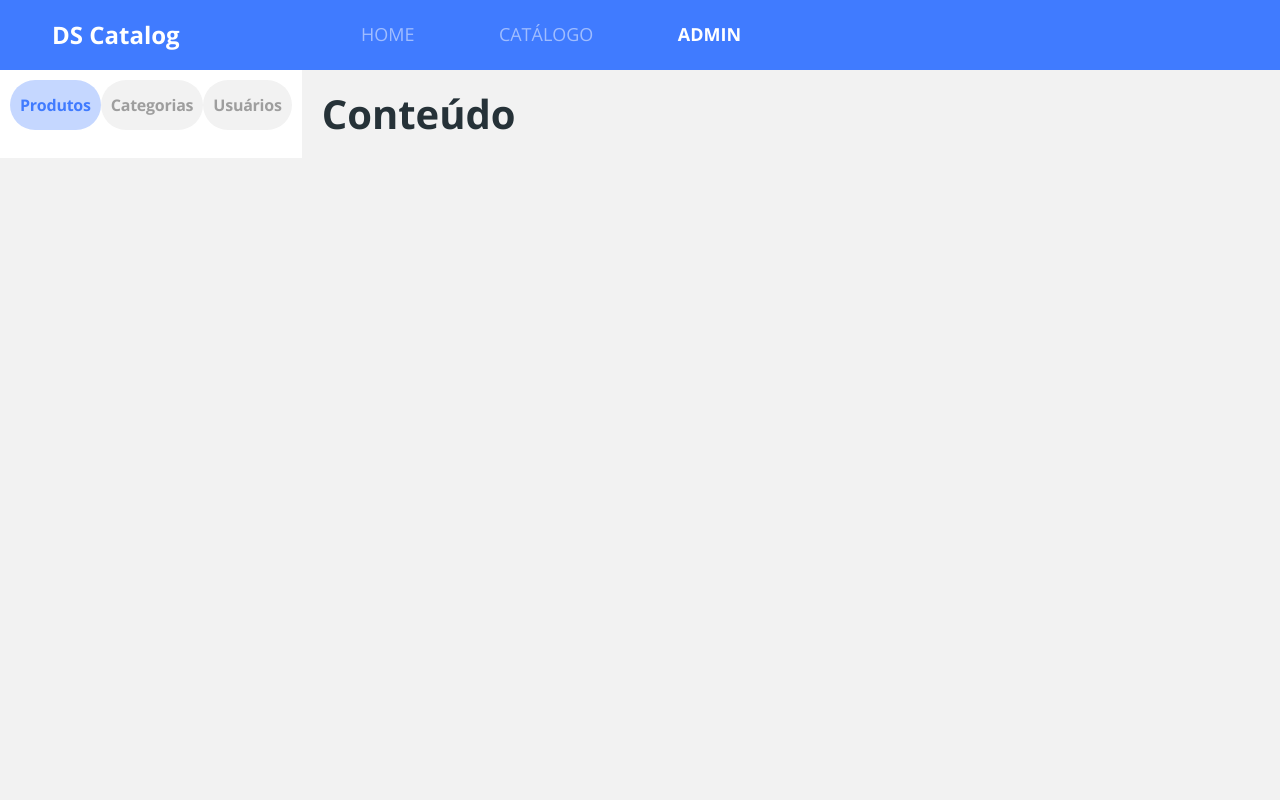
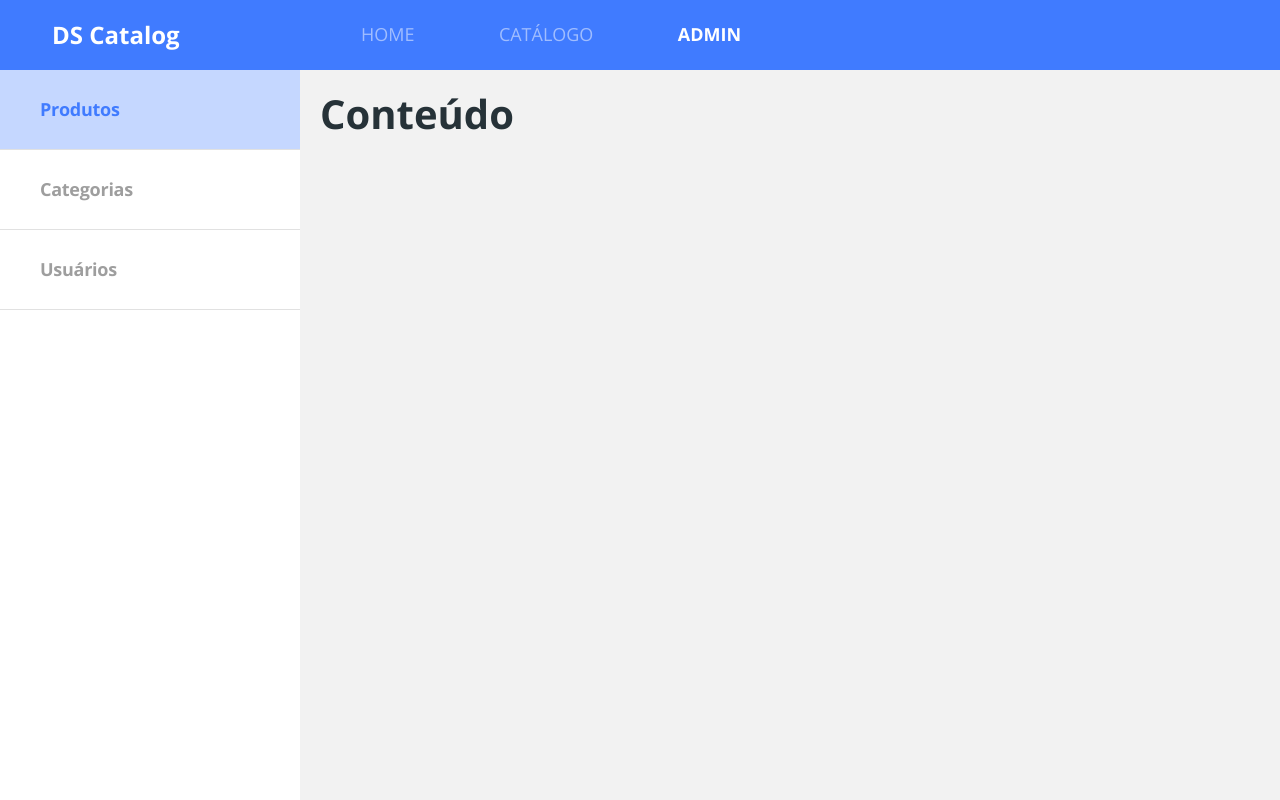
Before and after one commit to renanrosas-zz/dscatalog-bootcamp-devsuperior, a React (Create React App) app in the folder frontweb/: page /admin in a window 1280 px wide. Built offline with nearby package versions, Linux system fonts and the light colour scheme.

Commit message:
Admin Navbar layout responsive

```diff
--- a/frontweb/src/pages/Admin/Navbar/styles.css
+++ b/frontweb/src/pages/Admin/Navbar/styles.css
@@ -33,3 +33,32 @@
 .admin-nav-item p {
     margin-bottom: 0;
 }
+
+@media (min-width: 768px) {
+    .admin-nav-item {
+        min-width: 220px;
+    }
+}
+
+@media (min-width: 1200px) {
+    ul {
+        justify-content: unset;
+        flex-direction: column;
+    }
+
+    .admin-nav-container {
+        padding: 0;
+        width: 300px;
+        height: calc(100vh - 70px);
+    }
+
+    .admin-nav-item {
+        border-radius: 0;
+        font-size: 18px;
+        height: 80px;
+        background-color: #FFF;
+        border-bottom: 1px solid #E1E1E1;
+        justify-content: flex-start;
+        padding-left: 40px;
+    }
+}
```
